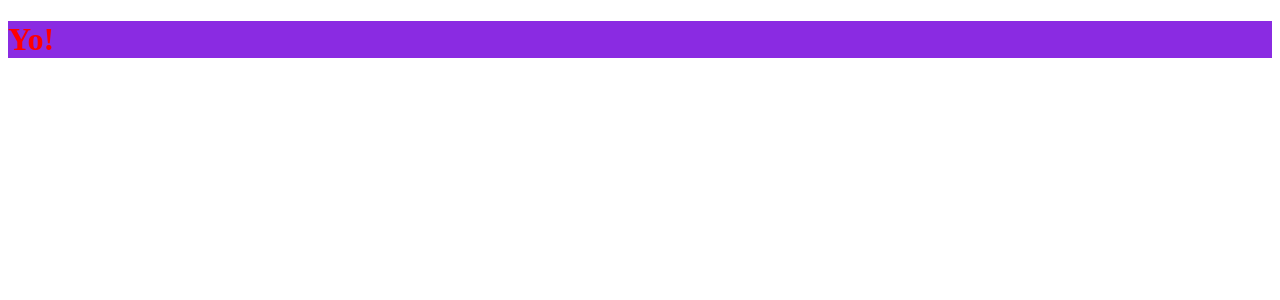
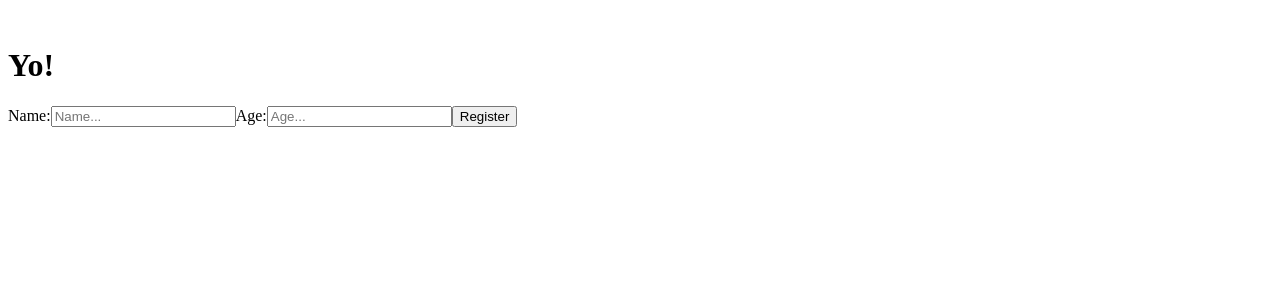
Before and after one commit to Luk4x/user-register-interface, a React (Create React App) app: page / in a window 1280 px wide. Shown: the top 300 px of the page. Built offline with nearby package versions, Linux system fonts and the light colour scheme.

Commit message:
User Register first page HTML structure

```diff
--- a/src/App.js
+++ b/src/App.js
@@ -1,11 +1,22 @@
-import { Container, H1 } from './styles.js';
+import { MainContainer, TalkingImage, SecondaryContainer, H1, Label, Input, Button } from './styles';
 
 const App = () => {
-    const hello = 'Yo!';
     return (
-        <Container>
-            <H1>{hello}</H1>
-        </Container>
+        <MainContainer>
+            <TalkingImage />
+            <SecondaryContainer>
+                <H1>Yo!</H1>
+                <Label>
+                    Name:
+                    <Input placeholder="Name..."></Input>
+                </Label>
+                <Label>
+                    Age:
+                    <Input placeholder="Age..."></Input>
+                </Label>
+                <Button>Register</Button>
+            </SecondaryContainer>
+        </MainContainer>
     );
 };
 
--- a/src/index.js
+++ b/src/index.js
@@ -1,6 +1,7 @@
 import React from 'react';
-import ReactDOM from 'react-dom/client';
+import ReactDOM from 'react-dom';
 import App from './App';
 
 const root = ReactDOM.createRoot(document.getElementById('root'));
-root.render(<App />, root);
+
+root.render(<App />);
--- a/src/styles.js
+++ b/src/styles.js
@@ -1,9 +1,15 @@
 import styled from 'styled-components';
 
-export const Container = styled.div`
-    background: blueviolet;
-`;
+export const MainContainer = styled.div``;
 
-export const H1 = styled.h1`
-    color: red;
-`;
+export const TalkingImage = styled.img``;
+
+export const SecondaryContainer = styled.div``;
+
+export const H1 = styled.h1``;
+
+export const Label = styled.label``;
+
+export const Input = styled.input``;
+
+export const Button = styled.button``;
```
